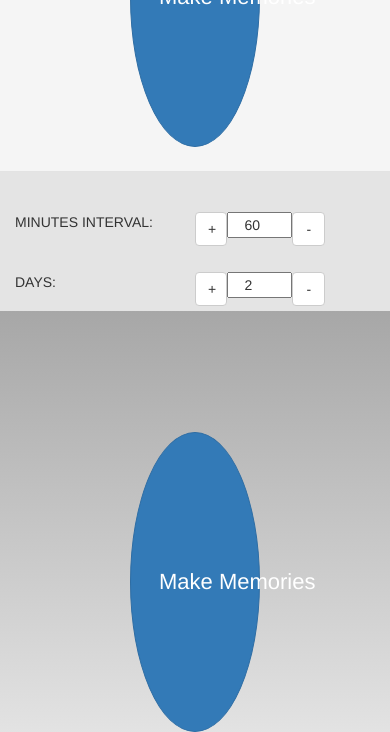
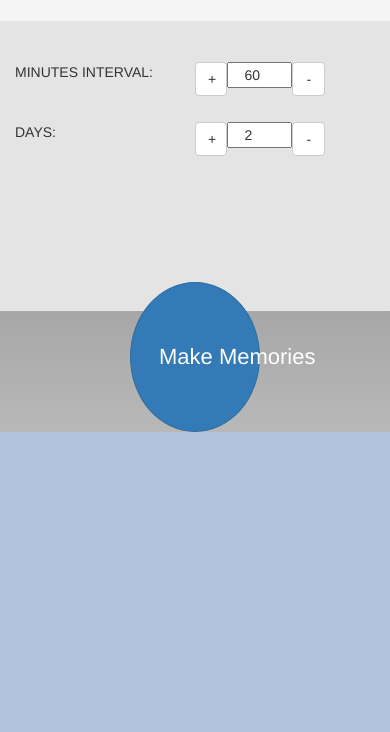
Before and after one commit to jipson7/Timelapse-cordova, a plain HTML site: page www/index.html in a window 390 px wide. Shown: the part 533-1265 px from the top of the page. After the commit the page ends 965 px from the top, so only its background shows below. Drawn offline with Linux system fonts and the light colour scheme; some packages are replaced by stand-ins of ours.

Commit message:
updating the css for bigger button

```diff
--- a/www/css/customStyle.css
+++ b/www/css/customStyle.css
@@ -1,7 +1,11 @@
 .btn-xl {
     padding: 18px 28px;
-    height: 300px;
+    height: 150px;
     font-size: 22px;
     border-radius: 50%;
 
 }
+
+body{
+    background-color: #b0c4de;
+}
```
